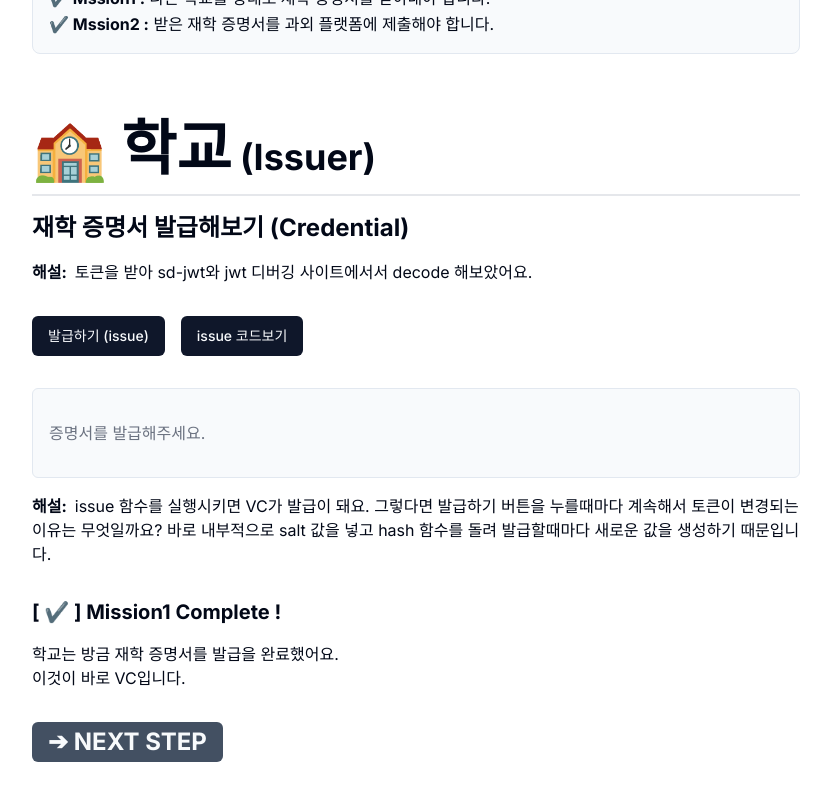
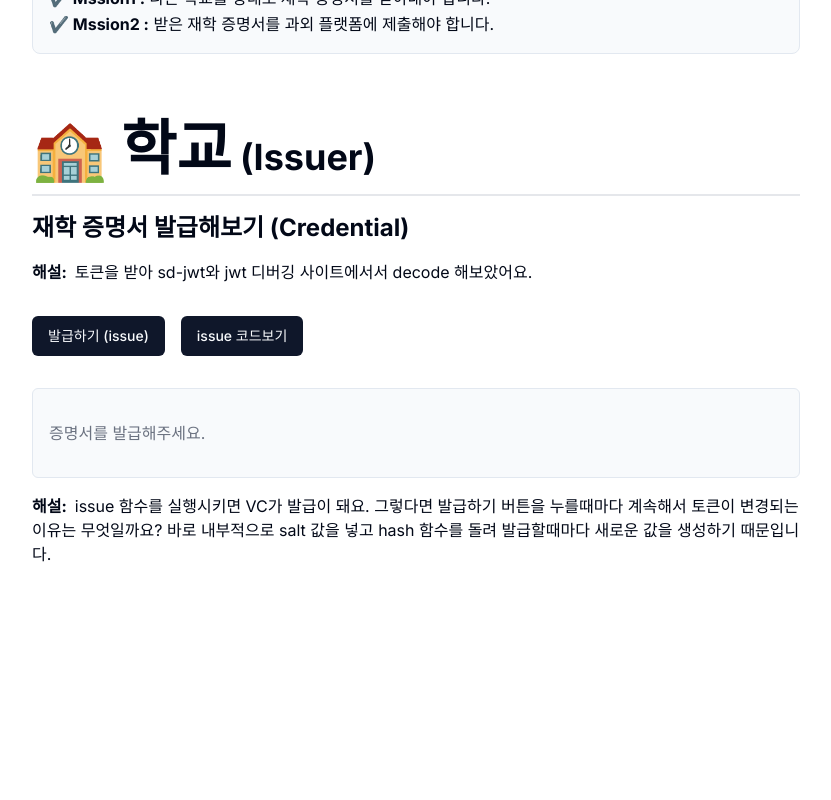
Before and after one commit to yunseorim1116/vc-vp, a Next.js app: page / in a window 1280 px wide. Shown: the part 320-1120 px from the top of the page, without its empty margins (224-1055 px from the left). After the commit the page ends 1014 px from the top, so only its background shows below. Built offline with nearby package versions, Linux system fonts and the light colour scheme.

Commit message:
fix: change logic

```diff
--- a/components/Credential.tsx
+++ b/components/Credential.tsx
@@ -56,16 +56,6 @@ export const Credential = () => {
         isCompleteEncode={isCompleteEncode}
         claims={claims}
       />
-      <p className="text-xl font-bold  mb-4">[ ✔️ ] Mission1 Complete !</p>
-      <p>
-        학교는 방금 재학 증명서를 발급을 완료했어요.
-        <br />
-        이것이 바로 VC입니다.
-      </p>
-
-      <Button className="blinking text-2xl font-bold bg-slate-700 mt-8">
-        ➔ NEXT STEP
-      </Button>
     </div>
   );
 };
@@ -154,6 +144,16 @@ export const CredentialStep3 = ({
             description="토큰을 받아 sd-jwt와 jwt 디버깅 사이트에서 decode 해보았어요.
       이처럼 우리가 흔히 알고있는 encode 함수를 돌리면 오른쪽처럼 프레임이 숨겨진 것을 볼 수 있어요."
           />
+
+          <p className="text-xl font-bold  mb-4">[ ✔️ ] Mission1 Complete !</p>
+          <p>
+            학교는 방금 재학 증명서를 발급을 완료했어요.
+            <br />
+            이것이 바로 VC입니다.
+          </p>
+          <Button className="blinking text-2xl font-bold bg-slate-700 mt-8">
+            ➔ NEXT STEP
+          </Button>
         </>
       )}
     </>
```
